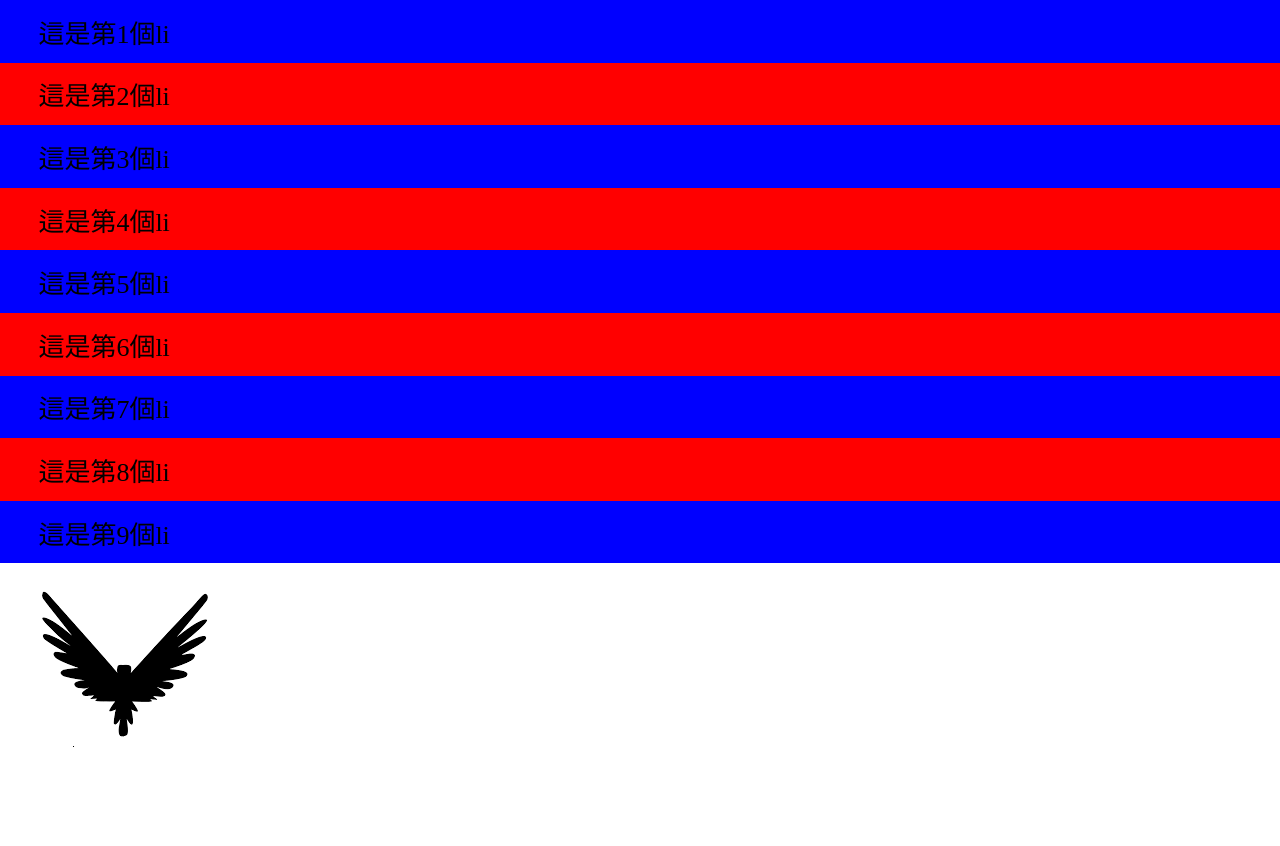
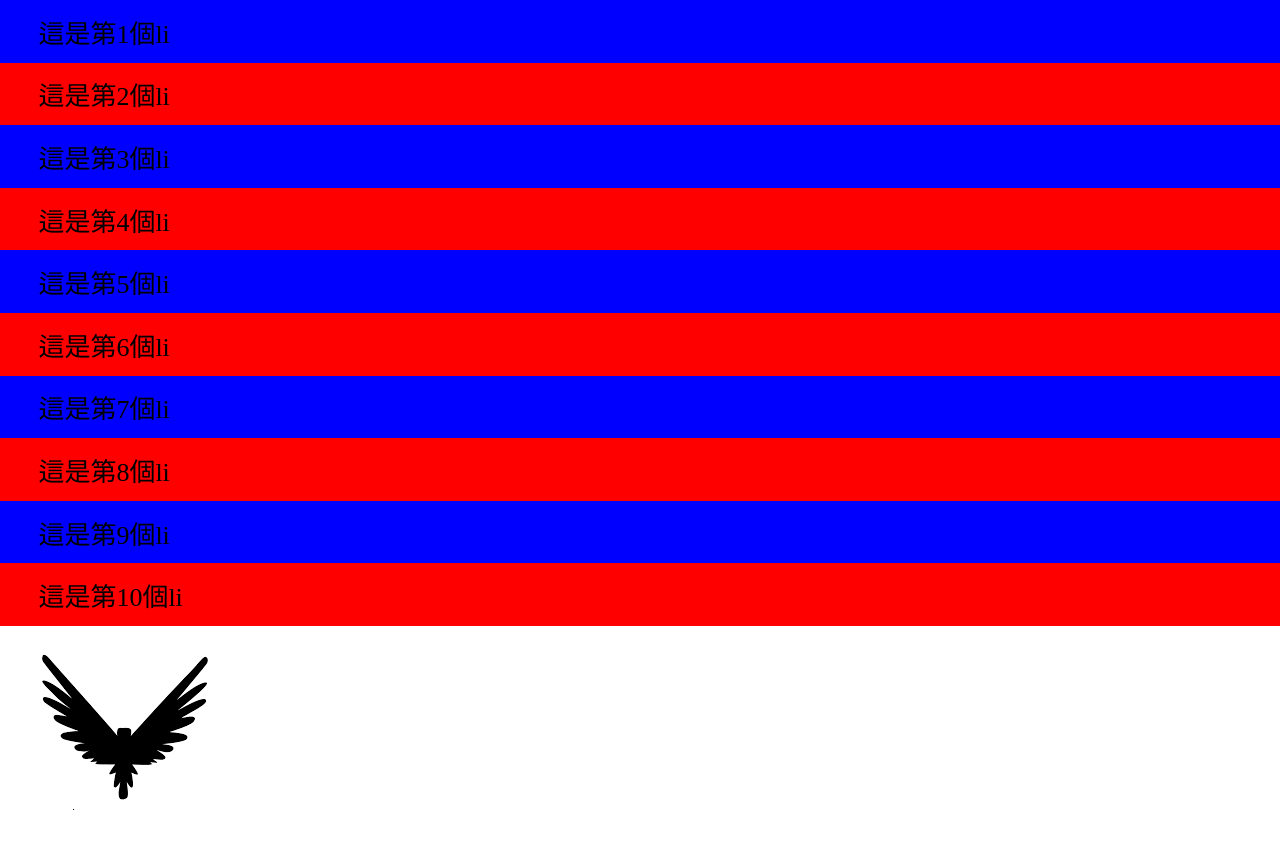
Before and after one commit to leeyencheng129/vue_practice, a website built with webpack: page src/index.html in a window 1280 px wide. Before the commit the page ends 800 px from the top, so only its background shows below. Built offline with nearby package versions, Linux system fonts and the light colour scheme.

Commit message:
test push

```diff
--- a/package.json
+++ b/package.json
@@ -5,7 +5,7 @@
   "main": "index.js",
   "scripts": {
     "dev": "webpack serve",
-    "build":"webpack --mode production"
+    "build": "webpack --mode production"
   },
   "keywords": [],
   "author": "",
--- a/src/index.html
+++ b/src/index.html
@@ -19,6 +19,7 @@
         <li>這是第7個li</li>
         <li>這是第8個li</li>
         <li>這是第9個li</li>
+        <li>這是第10個li</li>
     </ul>
 
     <img src="" class="box">
```
Also changed, not shown: 1 other file.
